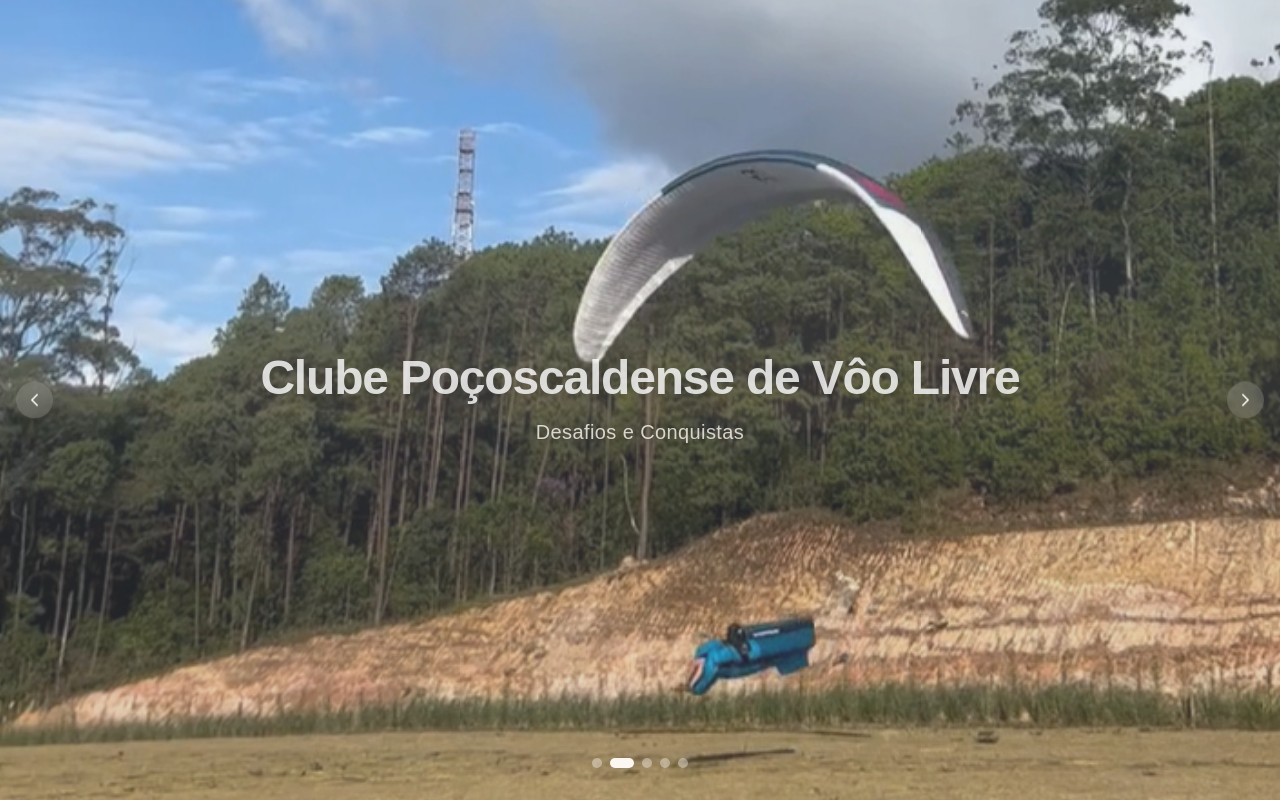
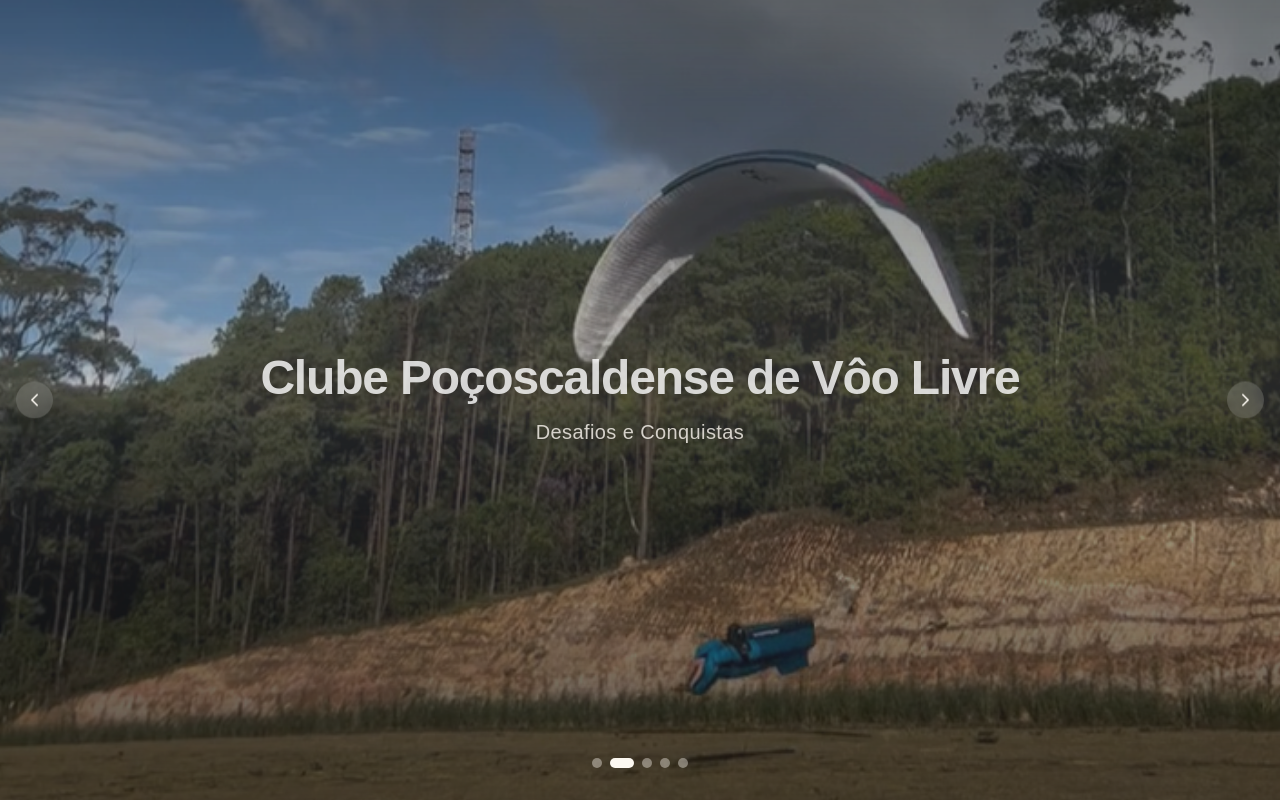
Before and after one commit to cpvl-pocos/cpvl-spa, a React (Vite) app: page /hero in a window 1280 px wide. Built offline with nearby package versions, Linux system fonts and the light colour scheme.

Commit message:
ajuster toggle

```diff
--- a/src/components/ThemeToggle/ThemeToggle.component.tsx
+++ b/src/components/ThemeToggle/ThemeToggle.component.tsx
@@ -23,11 +23,10 @@ export const ThemeToggle = ({ className }: ThemeToggleProps) => {
 
   return (
     <Button
-      variant="ghost"
       size="icon"
       onClick={() => setTheme(isDark ? 'light' : 'dark')}
       className={cn(
-        "relative rounded-full w-10 h-10 transition-all duration-300 overflow-hidden group",
+        "relative rounded-full w-10 h-10 transition-all duration-300 overflow-hidden group bg-transparent",
         className
       )}
       aria-label="Alternar tema"
--- a/src/index.css
+++ b/src/index.css
@@ -156,4 +156,12 @@
   .section-padding {
     @apply py-20 md:py-32;
   }
+  .hero-overlay {
+    background: linear-gradient(
+      to bottom,
+      rgba(0, 0, 0, 0.5) 0%,
+      rgba(0, 0, 0, 0.2) 50%,
+      rgba(0, 0, 0, 0.6) 100%
+    );
+  }
 }
```
